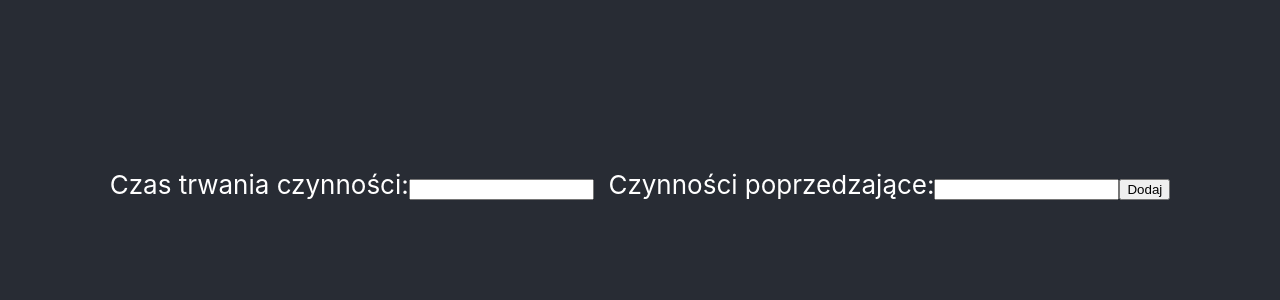
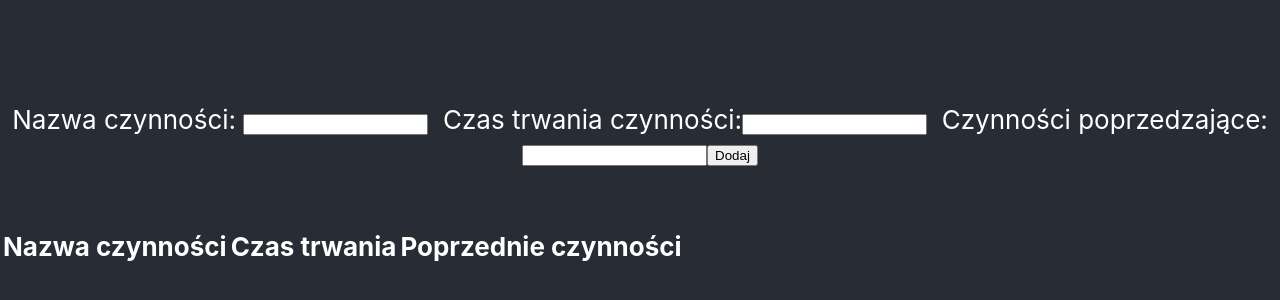
Before and after one commit to Radglay/CPM-BOIL, a React (Create React App) app: page / in a window 1280 px wide. Shown: the part 216-516 px from the top of the page. Built offline with nearby package versions, Linux system fonts and the light colour scheme.

Commit message:
add table

```diff
--- a/src/component/Form.js
+++ b/src/component/Form.js
@@ -1,14 +1,19 @@
-import  React, { useState, Component } from 'react';
+import React, { useState, Component } from 'react';
+import Table from "./Table";
 
 export default class Form extends React.Component {
+
+    elements = [];
 
     constructor(props) {
         super(props);
         this.state = {
-            time: 0,
+            name: '',
+            time: '',
             sequenceOfEvents: []
         };
 
+        this.setName = this.setName.bind(this);
         this.setTime = this.setTime.bind(this);
         this.setSequenceOfEvents = this.setSequenceOfEvents.bind(this);
         this.handleSubmit = this.handleSubmit.bind(this);
@@ -16,22 +21,53 @@ export default class Form extends React.Component {
 
     render() {
         return (
+            <div>
                 <form onSubmit={this.handleSubmit}>
+                    <label for="name">Nazwa czynności: </label>
+                    <input name="name" onChange={(event) => this.setName(event)}/>
+
+                    &nbsp;&nbsp;
+
                     <label for="time">Czas trwania czynności:</label>
-            <input name="time" onChange={(e) => this.setTime(e)}/>
+                    <input name="time" onChange={(event) => this.setTime(event)}/>
 
                     &nbsp;&nbsp;
 
                     <label for="sequenceOfEvents">Czynności poprzedzające:</label>
-            <input name="sequenceOfEvents" onChange={(e) => this.setSequenceOfEvents(e)}/>
+                    <input name="sequenceOfEvents" onChange={(event) => this.setSequenceOfEvents(event)}/>
 
                     <input type="submit" value="Dodaj"/>
                 </form>
+
+                <br/>
+                <br/>
+
+                {/* <Table dataFromParent = {this.state.time}/> */}
+                {/* <Table/> */}
+
+                <table>
+                    <tr>
+                        <th>Nazwa czynności</th>
+                        <th>Czas trwania</th>
+                        <th>Poprzednie czynności</th>
+                    </tr>
+                {this.elements.map((element) => (
+                    <tr key={element.name}>
+                        {Object.values(element).map((val) => (
+                            <td>{val}</td>
+                        ))}
+                    </tr>
+                ))}
+                </table>
+            </div>
         );
     }
 
+    setName(event) {
+        const value = event.target.value;
 
-
+        this.setState({name: value});
+    }
 
     setTime(event) {
         const value = event.target.value;
@@ -46,9 +82,17 @@ export default class Form extends React.Component {
 }
 
     handleSubmit(event) {
+        this.elements.push(this.state);
+        this.state = {
+            name: '',
+            time: '',
+            sequenceOfEvents: []
+        };
+
         event.preventDefault();
 
 
-        alert('Podane nastepujacy czas trwania:' + this.state.time + ', podane poprzednie czynnosci: ' + this.state.sequenceOfEvents);
+        alert('Pomyslnie dodano');
+        console.log(this.elements);
     }
 }
--- /dev/null
+++ b/src/component/Table.js
@@ -0,0 +1,10 @@
+import React from "react";
+
+export default class Table extends React.Component {
+
+    render() {
+        return (
+             <p>Data from parent is: {this.props.dataFromParent}</p>
+        );
+    }
+}
--- a/src/index.css
+++ b/src/index.css
@@ -11,3 +11,7 @@ code {
   font-family: source-code-pro, Menlo, Monaco, Consolas, 'Courier New',
     monospace;
 }
+
+tr {
+  border: 5px red solid;
+}
```
Lines whose indentation alone changed are shown as unchanged.
